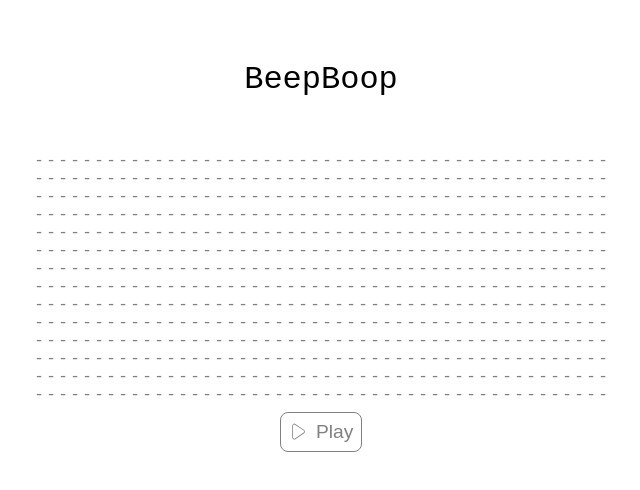
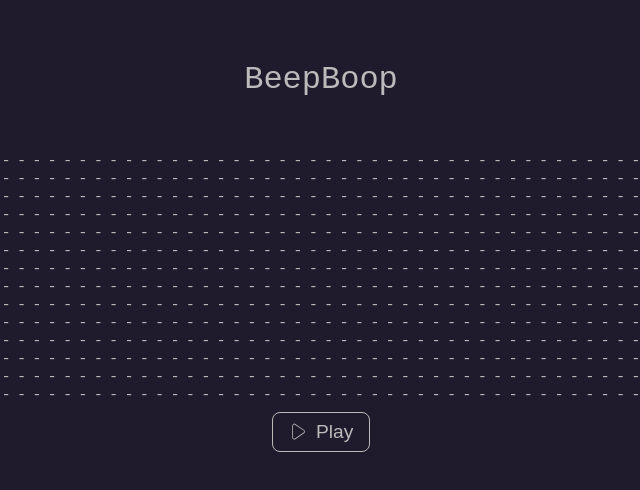
Before and after one commit to bonimart/hk-24, a Next.js app in the folder beepboop/: page / in a window 1280 px wide. Shown: the top 490 px of the page, without its empty margins (319-959 px from the left). Built offline with nearby package versions, Linux system fonts and the light colour scheme.

Commit message:
Change styles.

```diff
--- a/beepboop/src/app/globals.css
+++ b/beepboop/src/app/globals.css
@@ -32,8 +32,16 @@ body {
   }
 } */
 
+:root {
+    --clr-bg: rgb(31, 26, 44);
+    --clr-text: rgb(187, 187, 187);
+    --clr-text-intensive: rgb(255, 255, 255);
+}
+
 body {
     font-family: "Courier New", Courier, monospace;
+    background-color: var(--clr-bg);
+    color: var(--clr-text);
 }
 
 main {
@@ -47,6 +55,8 @@ main {
     position: relative;
     user-select: none;
     text-align: center;
+    font-size: 1.2vw;
+    width: 1.2vw;
 }
 
 .upper-extension {
@@ -61,11 +71,11 @@ main {
 
 .note {
     display: block;
-    color: gray;
+    color: var(--clr-text);
 }
 
 .note:hover {
-    color: black;
+    color: var(--clr-text-intensive);
     font-weight: bolder;
 }
 
@@ -82,19 +92,19 @@ h1 {
 
 .button {
     background-color: transparent;
-    border: 1px solid gray;
+    border: 1px solid var(--clr-text);
     font-size: 1.2rem;
-    padding: 0.5rem;
+    padding: 0.5rem 1rem;
     border-radius: 0.5rem;
     cursor: pointer;
     margin: 0.5rem;
     display: flex;
     align-items: center;
     gap: 0.5rem;
-    color: gray;
+    color: var(--clr-text);
 }
 
 .button:hover {
-    color: black;
-    border-color: black;
+    color: var(--clr-text-intensive);
+    border-color: var(--clr-text-intensive);
 }
--- a/beepboop/src/components/MomentDisplay.tsx
+++ b/beepboop/src/components/MomentDisplay.tsx
@@ -26,7 +26,6 @@ export const MomentDisplay = (props: {
     return (
         <div
             className="moment"
-            style={{ width: `${COL_PX}px` }}
             onMouseEnter={() => props.onMouseEnter()}
             onMouseLeave={() => props.onMouseLeave()}>
             {new Array(MAX_NOTE - MIN_NOTE + 1).fill(0).map((_, i) => (
```
